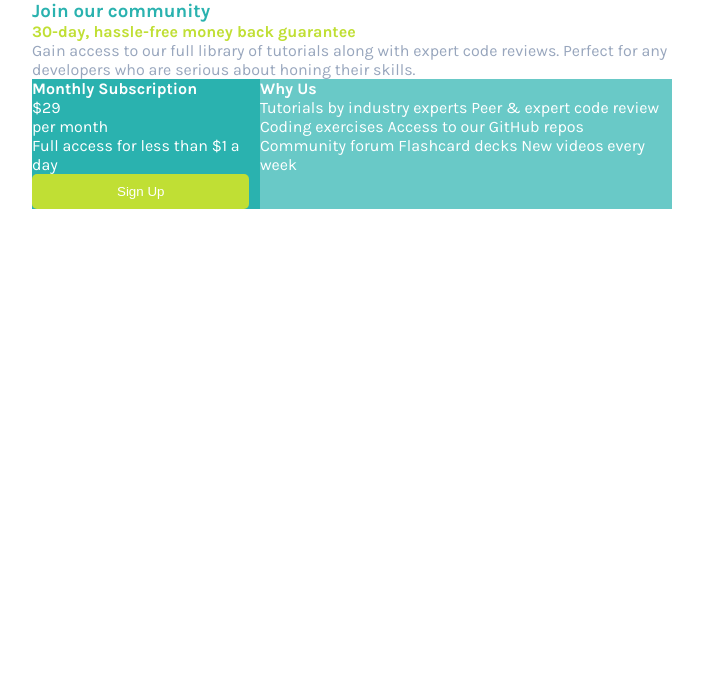
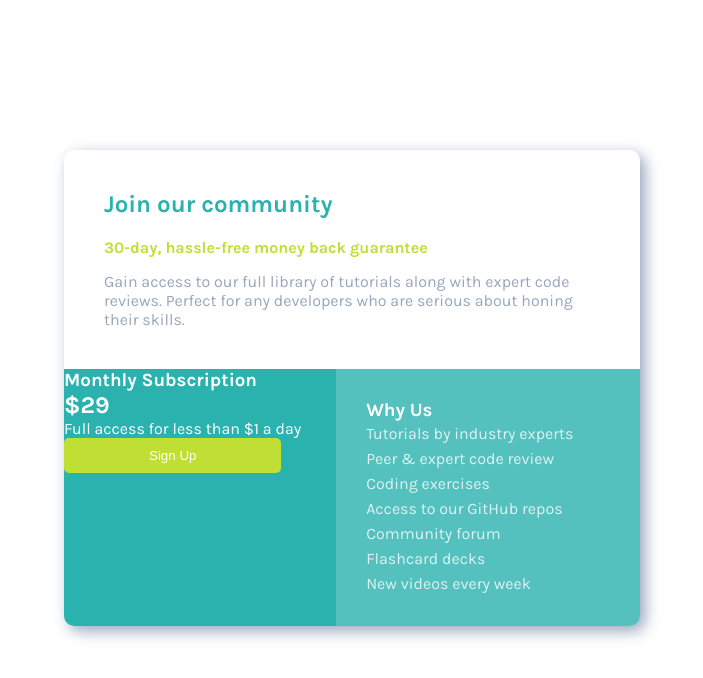
Before and after one commit to vcalvo25/price-grid-component, a plain HTML site: page index.html in a window 1280 px wide. Shown: the whole page, without its empty margins (288-991 px from the left). Drawn offline with Linux system fonts and the light colour scheme; a web font is replaced by a local one.

Commit message:
Add styles

```diff
--- a/index.html
+++ b/index.html
@@ -19,8 +19,8 @@
   <!--Top Horizontal Rectangle-->
   <div class="card">
     <div class="top-card">
-      <h3>Join our community</h3>
-      <h4>30-day, hassle-free money back guarantee</h4>
+      <h2>Join our community</h2>
+      <h3>30-day, hassle-free money back guarantee</h3>
 
       <p>Gain access to our full library of tutorials along with expert code reviews.
       Perfect for any developers who are serious about honing their skills.</p>
@@ -28,22 +28,24 @@
 <!--Vertical Squares-->
     <div class="bottom-card">
       <div class="monthly-sub">
-      <h4>Monthly Subscription</h4>
-      <p>&dollar;29 <p id="per-month">per month</p></p>
+      <h3>Monthly Subscription</h3>
+      <h2>&dollar;29</h2>
       <p id="description">Full access for less than &dollar;1 a day</p>
 
       <button>Sign Up</button>
     </div>
 
     <div class="why-us">
-      <h4>Why Us</h4>
-      <p id="description">Tutorials by industry experts
-        Peer &amp; expert code review
-        Coding exercises
-        Access to our GitHub repos
-        Community forum
-        Flashcard decks
-        New videos every week</p>
+      <h3>Why Us</h3>
+      <ul>
+        <li>Tutorials by industry experts</li>
+        <li>Peer &amp; expert code review</li>
+        <li>Coding exercises</li>
+        <li>Access to our GitHub repos</li>
+        <li>Community forum</li>
+        <li>Flashcard decks</li>
+        <li>New videos every week</li>
+      </ul>
     </div>
     </div>
 
--- a/styles.css
+++ b/styles.css
@@ -14,27 +14,36 @@
 body {
     font-size: 16px;
     font-family: "Karla", sans-serif;
+    margin: 150px auto;
 }
 
 .card {
-
     max-width: 100%;
-    width: 50%;
+    width: 45%;
     margin: auto;
     border-radius: 10px;
+    box-shadow: 5px 5px 15px var(--gray);
 }
 
-.top-card h4 {
+.top-card {
+    padding: 40px;
+}
+
+.top-card h3 {
     color: var(--green);
+    font-size: 16px;
+
+    padding-bottom: 15px;
 }
 
 .top-card p {
     color: var(--gray);
 }
 
-h3 {
+.top-card h2 {
     color: var(--teal);
     font-weight: 700;
+    padding-bottom: 20px;
 }
 
 .bottom-card  {
@@ -47,11 +56,25 @@ h3 {
     background-color: var(--teal);
     max-width: 100%;
     width: 100%;
+    border-radius: 0px 0px 0px 10px;
 }
 
 .why-us {
-    background-color: hsla(179, 62%, 43%, .7)
+    background-color: hsla(179, 62%, 43%, .8);
+    padding: 30px;
+    max-width: 100%;
+    width: 100%;
+    border-radius: 0px 0px 10px 0px;
+
 }
+
+.why-us li {
+    list-style-type: none;
+    line-height: 25px;
+    color: hsla(100, 100%, 100%, .8)
+}
+
+
 
 button {
     background-color: var(--green);
```
